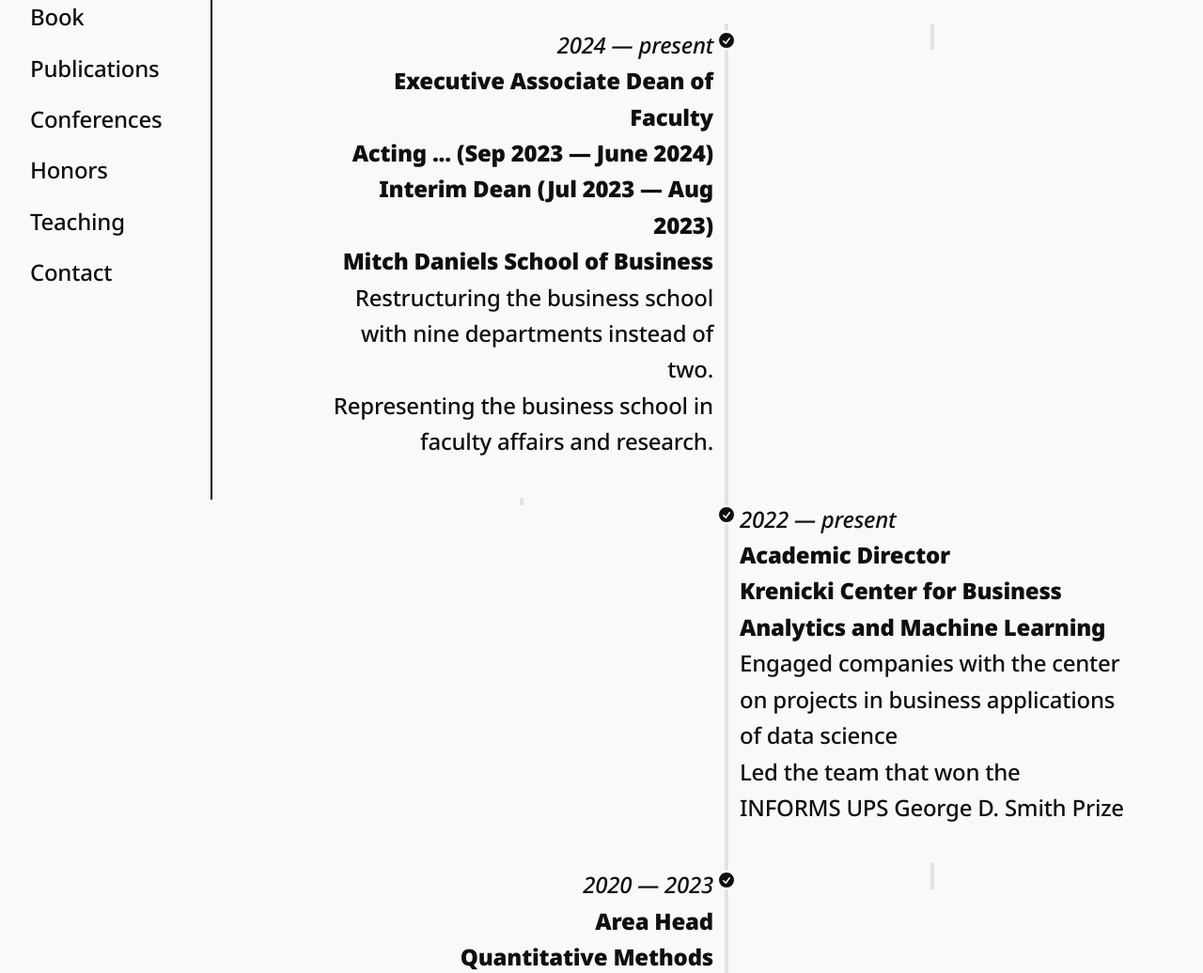
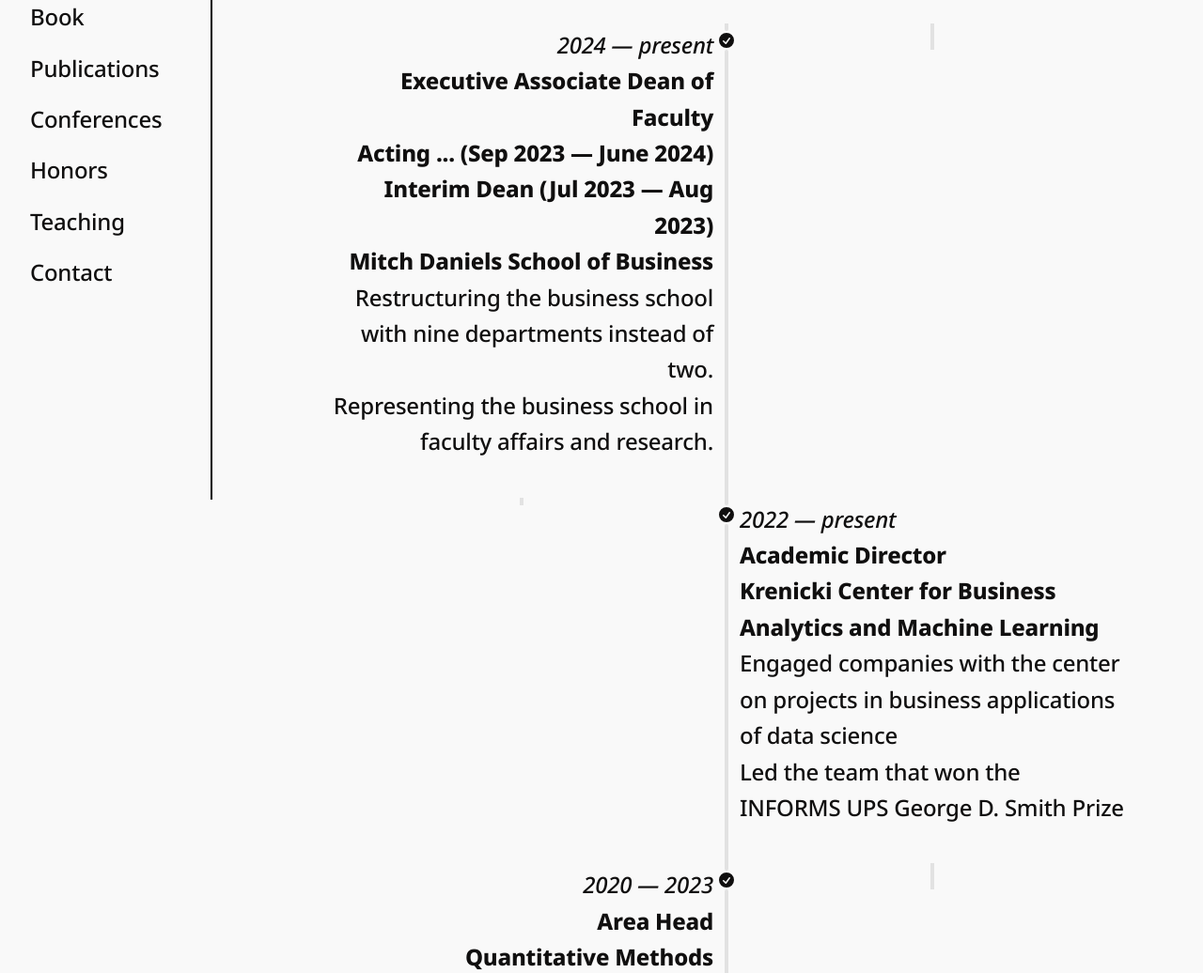
Before and after one commit to mtawarma/mtawarma.github.io, an Astro site: page /appointments in a window 1280 px wide. Shown: the part 228-1264 px from the top of the page at 94% size. Built offline with nearby package versions, Linux system fonts and the light colour scheme; Astro itself is replaced by a stand-in of ours.

Commit message:
reduce timeline bold

```diff
--- a/src/pages/appointments.astro
+++ b/src/pages/appointments.astro
@@ -14,7 +14,7 @@
   <Time>
     <div class="timeline-start mb-10 md:text-end">
       <time class="italic">2024 &mdash; present </time>
-      <div class="font-black ">Executive Associate Dean of Faculty<br/> Acting ... (Sep 2023 &mdash; June 2024) <br/>Interim Dean (Jul 2023 &mdash; Aug 2023) <br />Mitch Daniels School of Business</div>
+      <div class="font-extrabold ">Executive Associate Dean of Faculty<br/> Acting ... (Sep 2023 &mdash; June 2024) <br/>Interim Dean (Jul 2023 &mdash; Aug 2023) <br />Mitch Daniels School of Business</div>
       <ul>
       <li> Restructuring the business school with nine departments instead of two.</li>
       <li> Representing the business school in faculty affairs and research. </li>
@@ -26,7 +26,7 @@
   <Time>
     <div class="timeline-end mb-10">
       <time class="italic">2022 &mdash; present</time>
-      <div class="font-black">Academic Director <br/> Krenicki Center for Business Analytics and Machine Learning</div>
+      <div class="font-extrabold">Academic Director <br/> Krenicki Center for Business Analytics and Machine Learning</div>
       <ul>
       <li> Engaged companies with the center on projects in business applications of data science </li>
       <li> Led the team that won the INFORMS UPS George D. Smith Prize </li>
@@ -37,7 +37,7 @@
   <Time>
     <div class="timeline-start mb-10 md:text-end">
       <time class="italic">2020 &mdash; 2023</time>
-      <div class="font-black">Area Head<br/> Quantitative Methods</div>
+      <div class="font-extrabold">Area Head<br/> Quantitative Methods</div>
       <ul>
         <li> Established the Bachelors Program in Business Analytics and Information Management </li>
         <li> Bachelor's program became the second largest undergraduate major in the School of Business </li>
@@ -50,7 +50,7 @@
   <Time>
     <div class="timeline-end mb-10">
       <time class="italic">2015 &mdash; 2018</time>
-      <div class="font-black">Academic Co-Director<br/> Masters in Business Analytics and Information Management</div>
+      <div class="font-extrabold">Academic Co-Director<br/> Masters in Business Analytics and Information Management</div>
       <ul>
         <li> Led the curriculum design team</li>
         <li> Developed new interview processes and advertising strategies </li>
@@ -62,7 +62,7 @@
   <li><hr />
      <div class="timeline-start mb-10 md:text-end">
       <time class="italic">2012 &mdash; present</time>
-      <div class="font-black">Professor of Management<br/> Allison and Nancy Schleicher Chair (2014 &mdash; present) <br/> Chemical Engineering (Courtesy) (2022 &mdash; present) <br/> </div>
+      <div class="font-extrabold">Professor of Management<br/> Allison and Nancy Schleicher Chair (2014 &mdash; present) <br/> Chemical Engineering (Courtesy) (2022 &mdash; present) <br/> </div>
       <ul>
       <li> Developed new convexification techniques for MINLP</li>
       <li> Developed hierarchies and algorithms for disjoint bilinear programs </li>
```
